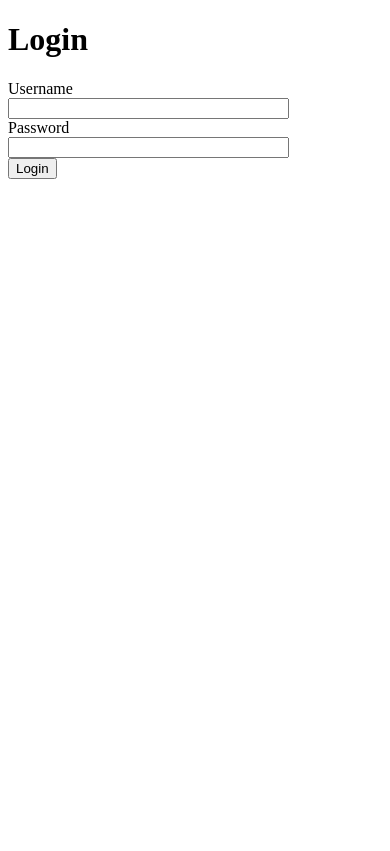
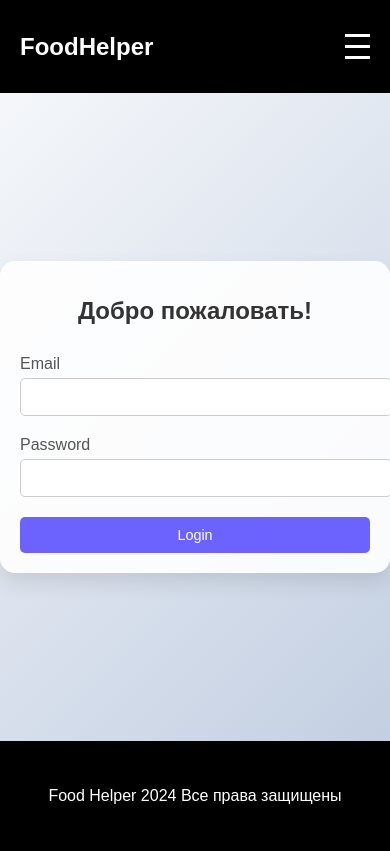
Before and after one commit to AmirHusnutdinov/Phystech.edu, a Flask app: template templates/Login/authorization.html in a window 390 px wide. Before the commit the page ends 179 px from the top, so only its background shows below. Run offline with Flask 3, Linux system fonts and the light colour scheme; the template is opened without the code that fills it: values that come from a table or form of the project are taken from there, most other values are stand-ins (such as "Sample title", 1, 10 or a date in 2020).

Commit message:
registration and authorization frontend add

```diff
--- a/Login/registration.py
+++ b/Login/registration.py
@@ -1,5 +1,5 @@
 from flask import render_template, redirect, url_for, flash
-
+from ServiceFiles.links import header_links
 from Login.forms import RegistrationForm
 
 
@@ -7,7 +7,9 @@ class Registration:
     @staticmethod
     def show_registration_page():
         form = RegistrationForm()
-        return render_template("Login/registration.html", form=form)
+        return render_template("Login/registration.html",
+                               header_links=header_links,
+                               form=form)
 
     @staticmethod
     def process_registration():
--- a/ServiceFiles/links.py
+++ b/ServiceFiles/links.py
@@ -10,4 +10,4 @@ answers = base_link + '/answers'
 about = base_link + '/about'
 cabinet = base_link + '/cabinet'
 
-header_links = ["/", day_plan, calendar, answers, about, authorization, cabinet]
+header_links = ["/", day_plan, calendar, answers, about, authorization, registration]
--- a/server.py
+++ b/server.py
@@ -9,7 +9,7 @@ from Login.authorization import Authorization
 from Login.registration import Registration
 from MainPage.main_page import StartPage
 from SelectedProducts.selectedProducts import SelectedProduct
-from ServiceFiles.links import main_page, admin, calendar, day_plan, selected_products
+from ServiceFiles.links import main_page, admin, calendar, day_plan, selected_products, registration, authorization
 from settings import app, host
 
 app.secret_key = os.urandom(24)
@@ -24,7 +24,7 @@ def open_admin_page():
     return Admin.show_admin_page()
 
 
-@app.route('/register', methods=['GET', 'POST'])
+@app.route(registration, methods=['GET', 'POST'])
 def show_registration_page():
     return Registration.show_registration_page()
 
@@ -32,7 +32,7 @@ def show_registration_page():
 def process_registration():
     return Registration.process_registration()
 
-@app.route('/login', methods=['GET', 'POST'])
+@app.route(authorization, methods=['GET', 'POST'])
 def open_authorization_page():
     return Authorization.show_authorization_page()
 
--- /dev/null
+++ b/static/assets/css/style_authorization.css
@@ -0,0 +1,136 @@
+/* Общие стили */
+.body_login {
+    margin: 0;
+    padding: 0;
+    font-family: 'Arial', sans-serif;
+    background: linear-gradient(135deg, #f5f7fa, #c3cfe2);
+    display: flex;
+    justify-content: center;
+    align-items: center;
+    height: 76.8vh;
+    overflow: hidden;
+    perspective: 1000px;
+}
+
+/* Контейнер формы */
+.auth-container {
+    background: rgba(255, 255, 255, 0.9);
+    padding: 80px;
+    border-radius: 15px;
+    box-shadow: 0 10px 20px rgba(0, 0, 0, 0.1);
+    animation: fadeIn 1s ease-in-out, rotateIn 1s ease-in-out;
+    max-width: 500px;
+    width: 100%;
+    transform-style: preserve-3d;
+    transition: transform 0.5s ease-in-out;
+}
+
+/* Убираем поворот при наведении */
+.auth-container:hover {
+    transform: scale(1.05);
+}
+
+/* Заголовок формы */
+.auth-title {
+    text-align: center;
+    color: #333;
+    margin-bottom: 30px;
+    font-size: 2em;
+    animation: slideInDown 1s ease-in-out;
+}
+
+/* Группа полей ввода */
+.input-group {
+    margin-bottom: 20px;
+    position: relative;
+    animation: fadeIn 1s ease-in-out;
+}
+
+.input-group label {
+    display: block;
+    margin-bottom: 5px;
+    color: #555;
+    font-size: 1em;
+    animation: fadeIn 1s ease-in-out;
+}
+
+.input-group input {
+    width: 100%;
+    padding: 10px;
+    border: 1px solid #ccc;
+    border-radius: 5px;
+    font-size: 1em;
+    transition: border-color 0.3s ease-in-out, transform 0.3s ease-in-out;
+}
+
+.input-group input:focus {
+    border-color: #6c63ff;
+    outline: none;
+    transform: scale(1.05);
+}
+
+/* Кнопка входа */
+.auth-button {
+    width: 100%;
+    padding: 10px;
+    background: #6c63ff;
+    color: white;
+    border: none;
+    border-radius: 5px;
+    font-size: 1em;
+    cursor: pointer;
+    transition: background 0.3s ease-in-out, transform 0.3s ease-in-out;
+    animation: fadeIn 1s ease-in-out;
+}
+
+.auth-button:hover {
+    background: #564dff;
+    transform: translateY(-2px);
+}
+
+/* Адаптивность */
+@media (max-width: 600px) {
+    .auth-container {
+        padding: 20px;
+    }
+
+    .auth-title {
+        font-size: 1.5em;
+    }
+
+    .input-group input, .auth-button {
+        font-size: 0.9em;
+    }
+}
+
+/* Анимации */
+@keyframes fadeIn {
+    from {
+        opacity: 0;
+    }
+    to {
+        opacity: 1;
+    }
+}
+
+@keyframes slideInDown {
+    from {
+        transform: translateY(-50px);
+        opacity: 0;
+    }
+    to {
+        transform: translateY(0);
+        opacity: 1;
+    }
+}
+
+@keyframes rotateIn {
+    from {
+        transform: rotateY(90deg);
+        opacity: 0;
+    }
+    to {
+        transform: rotateY(0deg);
+        opacity: 1;
+    }
+}
--- a/templates/Base.html
+++ b/templates/Base.html
@@ -3,7 +3,7 @@
 <head>
     <meta charset="UTF-8">
     <meta name="viewport" content="width=device-width, initial-scale=1.0">
-    <title>FoodHelper</title>
+    <title>{{title}}</title>
     <link rel="stylesheet" href="static/assets/css/style_base.css">
 </head>
 <body>
@@ -15,8 +15,8 @@
         <a href="{{header_links[1]}}">План на день</a>
         <a href="{{header_links[2]}}">Календарь</a>
         <a href="{{header_links[]}}">Ссылка 3</a>
-        <a href="{{header_links[]}}">Ссылка 4</a>
-        <a href="{{header_links[6]}}">Кабинет</a>
+        <a href="{{header_links[5]}}">Авторизация</a>
+        <a href="{{header_links[6]}}">Регистрация</a>
     </div>
     <div class="navbar-toggle">
         <div class="bar"></div>
--- a/templates/Login/authorization.html
+++ b/templates/Login/authorization.html
@@ -1,31 +1,32 @@
-<!DOCTYPE html>
-<html lang="en">
-<head>
-    <meta charset="UTF-8">
-    <title>Login</title>
-</head>
-<body>
-    <h1>Login</h1>
+{% extends "Base.html" %}
+{% block content %}
+
+<link rel="stylesheet" href="../../static/assets/css/style_authorization.css">
+
+<div class="body_login">
+    <div class="auth-container">
+        <div class="auth-form">
+            <h1 class="auth-title">Добро пожаловать!</h1>
             <form method="POST" action="{{ url_for('process_login') }}">
                 {{ form.hidden_tag() }}
-        <div>
-            {{ form.username.label }}<br>
+                <div class="input-group">
+                    <label>Email</label>
                     {{ form.username(size=32) }}<br>
                     {% for error in form.username.errors %}
                     <span style="color: red;">[{{ error }}]</span>
                     {% endfor %}
                 </div>
-        <div>
-            {{ form.password.label }}<br>
+                <div class="input-group">
+                    <label>Password</label>
                     {{ form.password(size=32) }}<br>
                     {% for error in form.password.errors %}
                     <span style="color: red;">[{{ error }}]</span>
                     {% endfor %}
                 </div>
-        <div>
-            {{ form.submit() }}
+                {{ form.submit(class="auth-button") }}
+            </form>
         </div>
-    </form>
+    </div>
     {% with messages = get_flashed_messages(with_categories=true) %}
         {% if messages %}
             <ul>
@@ -35,5 +36,6 @@
             </ul>
         {% endif %}
     {% endwith %}
-</body>
-</html>
+</div>
+
+{% endblock %}
```
Also changed, not shown: Login/authorization.py (+5 -2 lines), static/assets/css/style_day_plan.css (+42 -13 lines), templates/Login/registration.html (+21 -18 lines), templates/MainPage/main.html (+16 -16 lines). Lines whose indentation alone changed are shown as unchanged.
